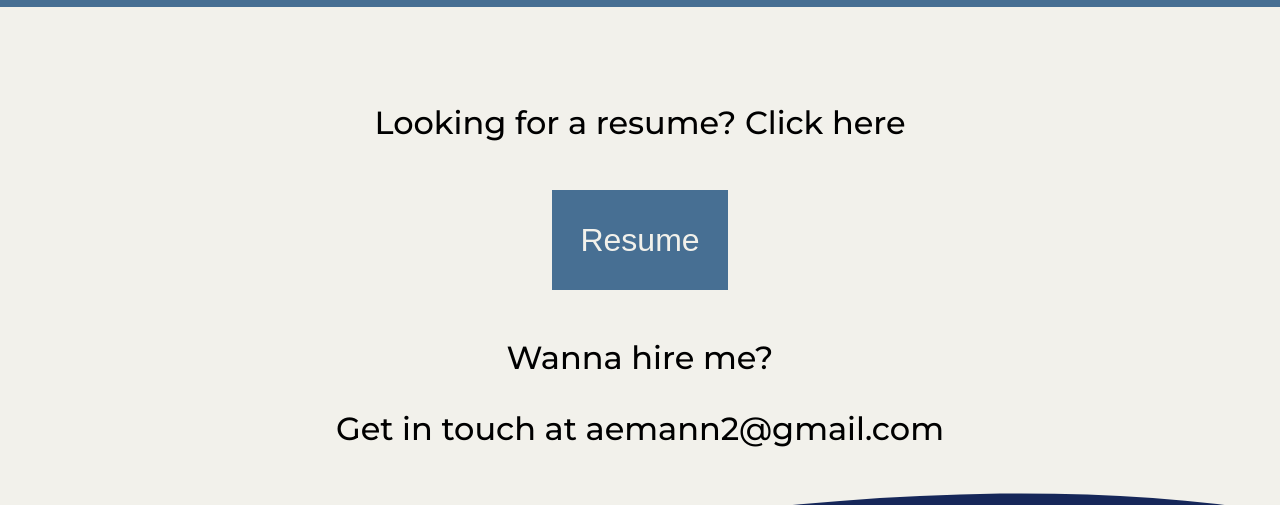
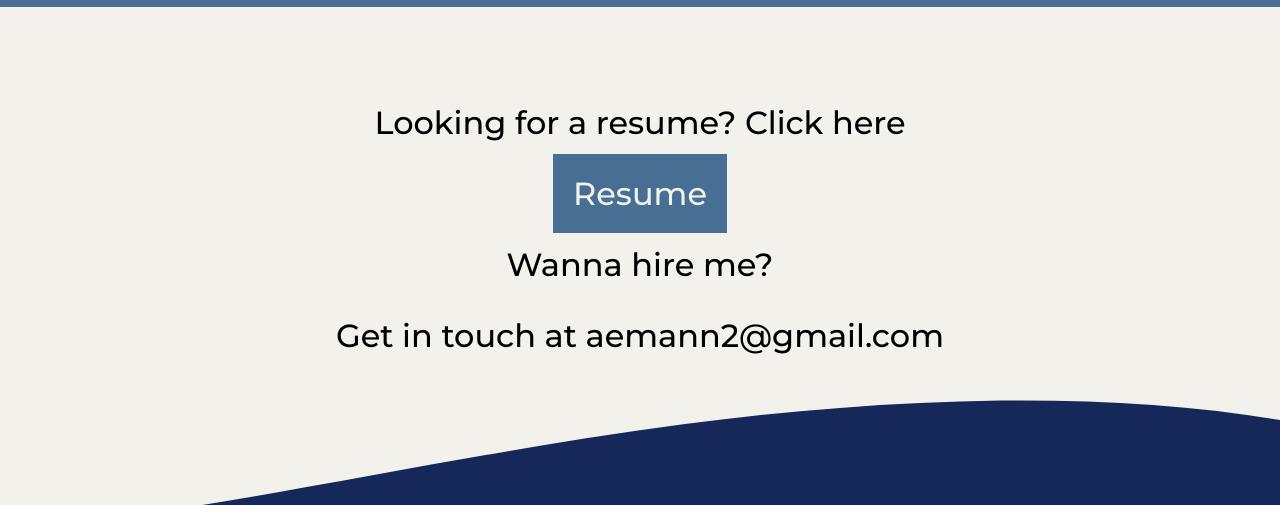
Before and after one commit to aemann2/portfolio, a plain HTML site: page index.html in a window 1280 px wide. Shown: the part 2705-3210 px from the top of the page. Drawn offline with Linux system fonts and the light colour scheme.

Commit message:
fixed validation

```diff
--- a/css/style.scss
+++ b/css/style.scss
@@ -285,45 +285,24 @@ figcaption {
   }
 
   // resume button
-  button {
+  .resume-button {
     font-size: 2em;
-    background: $secondary-color;
+    text-decoration: none;
+    padding: 1rem;
+    border: 0.25rem solid $secondary-color;
+    background-size: 100% 200%;
+    background-image: linear-gradient(
+      to bottom,
+      $secondary-color 50%,
+      $light-color 50%
+    );
+    transition: background-position 0.5s;
     color: $light-color;
-    border: 0.25rem solid $secondary-color;
-    padding: 0.85em 0.75em;
-    margin: 1rem;
-    position: relative;
-    z-index: 1;
-    overflow: hidden;
 
     &:hover {
       color: $secondary-color;
+      background-position: 0 100%;
       cursor: pointer;
-    }
-
-    &.resume-button::after {
-      left: 0;
-      right: 0;
-      top: 100%;
-      bottom: -100%;
-      transition: all 0.35s;
-    }
-
-    &.resume-button:hover::after {
-      left: 0;
-      right: 0;
-      top: 0;
-      bottom: 0;
-      transition: all 0.35s;
-    }
-
-    &::after {
-      content: '';
-      background: $light-color;
-      position: absolute;
-      z-index: -1;
-      padding: 0.85em 0.75em;
-      display: block;
     }
   }
 }
--- a/index.html
+++ b/index.html
@@ -5,7 +5,6 @@
   <meta charset="UTF-8">
   <meta name="viewport" content="width=device-width, initial-scale=1.0">
   <!-- Linkdein optimization -->
-  <meta name="description" content="Adam Mann's Portfolio" />
   <meta name="title" property="og:title" content="Adam Mann's Portfolio" />
   <meta property="og:type" content="website" />
   <meta name="image" property="og:image" content="https://live.staticflickr.com/65535/50936745552_1e10832461_k.jpg" />
@@ -122,7 +121,7 @@
 
   <section id="skills">
     <p>Looking for a resume? Click here</p>
-    <a href="./downloads/adam_mann_resume.pdf" target="_blank"><button class="resume-button">Resume</button></a>
+    <a class="resume-button" href="./downloads/adam_mann_resume.pdf" target="_blank">Resume</a>
     <p class="contact-email">Wanna hire me?</p>
     <p class="contact-email">Get in touch at aemann2@gmail.com</p>
   </section>
```
Also changed, not shown: css/style.css, 1 other file.
